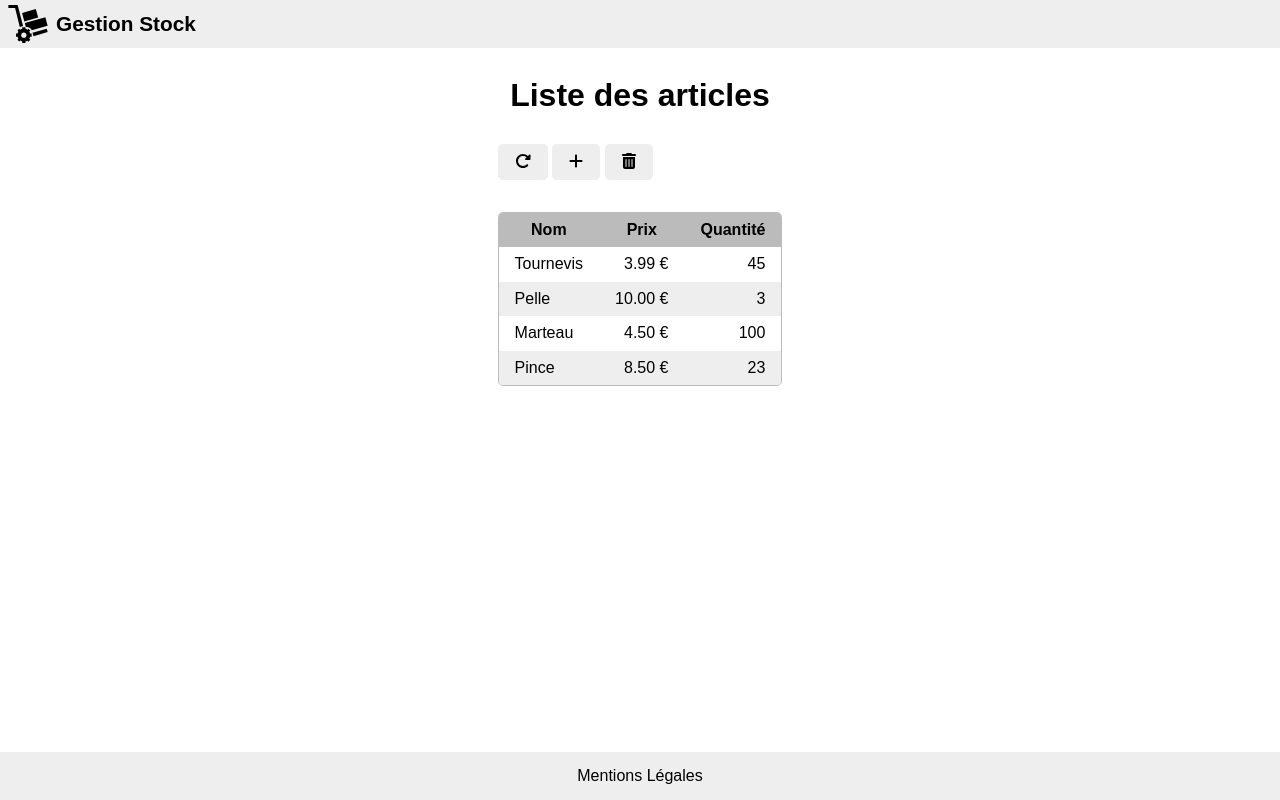
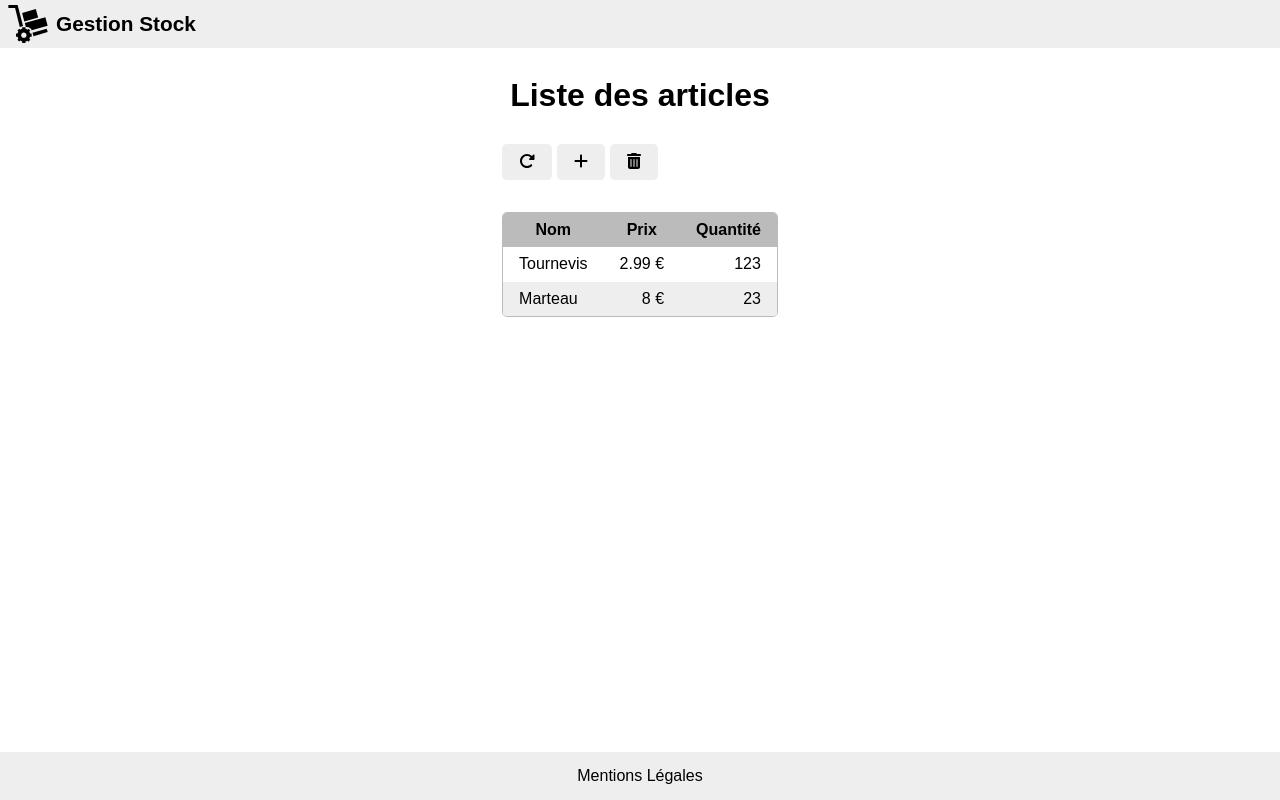
Before and after one commit to jlg-formation/agu-may-2023, an Angular app in the folder front/: page /stock in a window 1280 px wide. Built offline with nearby package versions, Linux system fonts and the light colour scheme.

Commit message:
dev: added loop and interface

```diff
--- /dev/null
+++ b/front/src/app/interfaces/article.ts
@@ -0,0 +1,6 @@
+export interface Article {
+  id: string;
+  name: string;
+  price: number;
+  qty: number;
+}
--- a/front/src/app/stock/stock.component.html
+++ b/front/src/app/stock/stock.component.html
@@ -22,25 +22,10 @@
         </tr>
       </thead>
       <tbody>
-        <tr>
-          <td class="name">Tournevis</td>
-          <td class="price">3.99 €</td>
-          <td class="qty">45</td>
-        </tr>
-        <tr>
-          <td class="name">Pelle</td>
-          <td class="price">10.00 €</td>
-          <td class="qty">3</td>
-        </tr>
-        <tr>
-          <td class="name">Marteau</td>
-          <td class="price">4.50 €</td>
-          <td class="qty">100</td>
-        </tr>
-        <tr>
-          <td class="name">Pince</td>
-          <td class="price">8.50 €</td>
-          <td class="qty">23</td>
+        <tr *ngFor="let a of articles">
+          <td class="name">{{ a.name }}</td>
+          <td class="price">{{ a.price }} €</td>
+          <td class="qty">{{ a.qty }}</td>
         </tr>
       </tbody>
     </table>
--- a/front/src/app/stock/stock.component.ts
+++ b/front/src/app/stock/stock.component.ts
@@ -4,6 +4,7 @@ import {
   faPlus,
   faTrashAlt,
 } from '@fortawesome/free-solid-svg-icons';
+import { Article } from '../interfaces/article';
 
 @Component({
   selector: 'app-stock',
@@ -14,4 +15,9 @@ export class StockComponent {
   faRotateRight = faRotateRight;
   faPlus = faPlus;
   faTrashAlt = faTrashAlt;
+
+  articles: Article[] = [
+    { id: 'a1', name: 'Tournevis', price: 2.99, qty: 123 },
+    { id: 'a2', name: 'Marteau', price: 8, qty: 23 },
+  ];
 }
```
